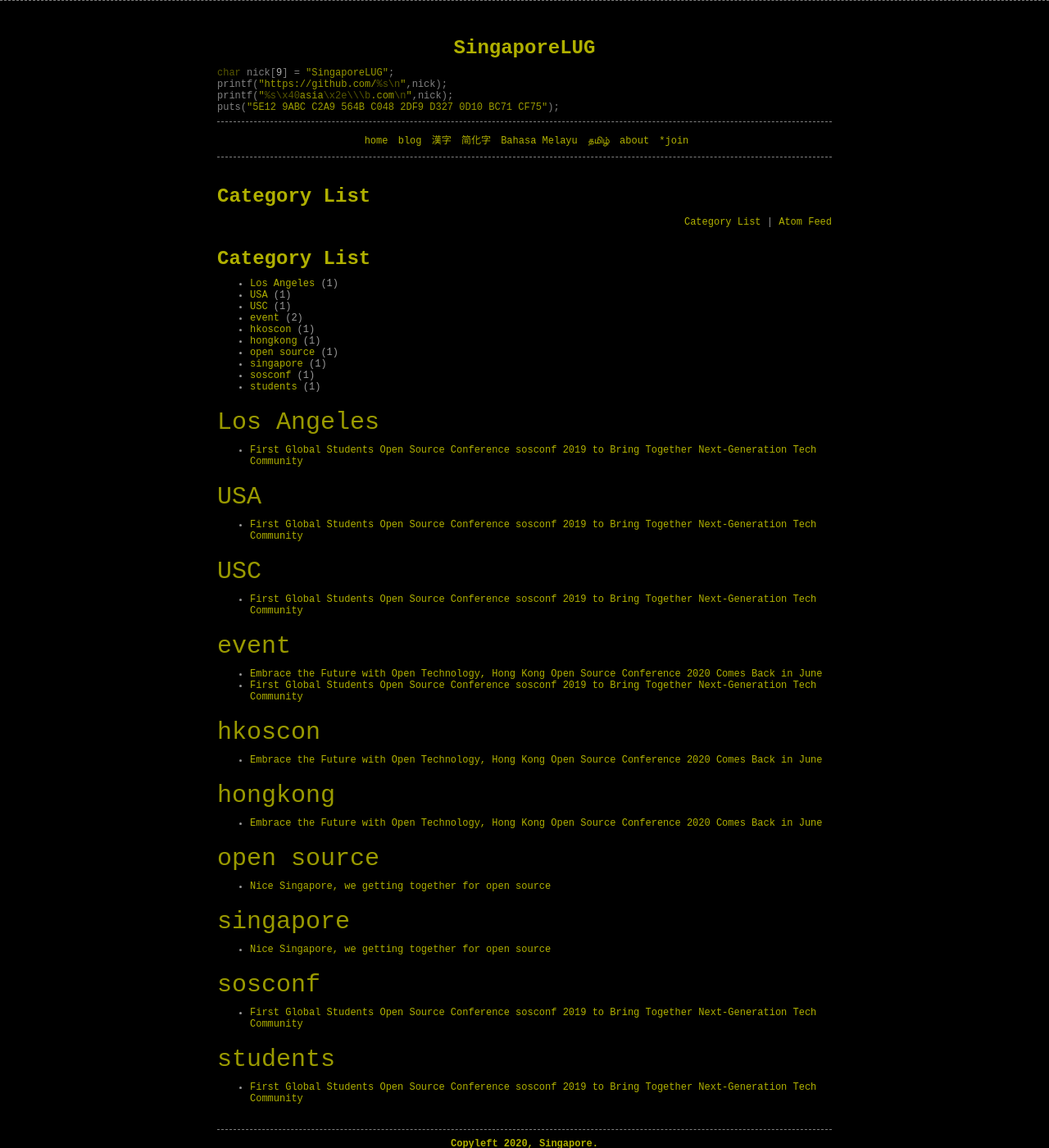
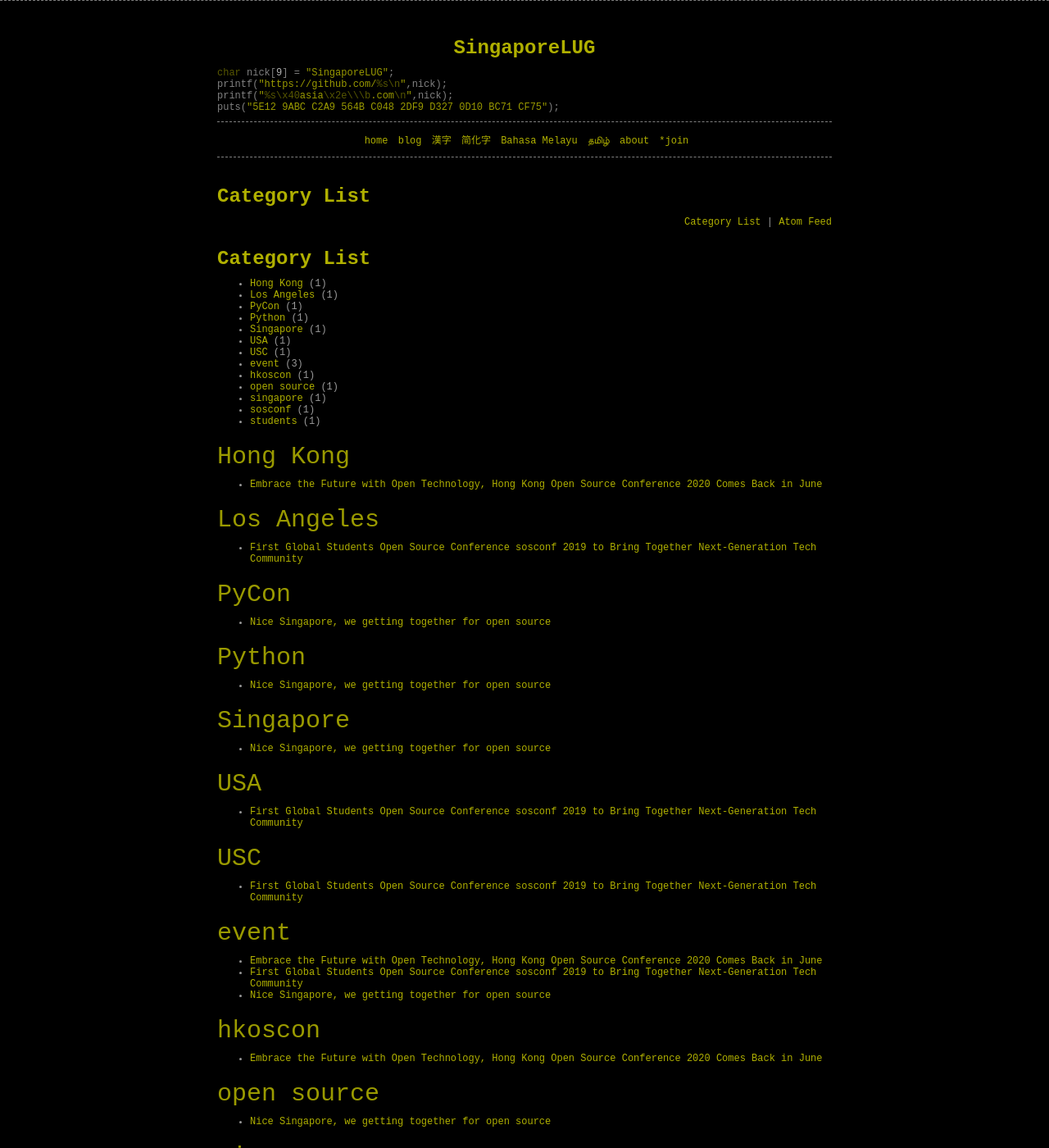
Before and after one commit to SingaporeLUG/singaporelug.org, a Jekyll site: the page built from category.md, in a window 1280 px wide and 1400 px high. Shown: the whole window at 82% size. Built offline with Jekyll 4.4.1, drawn with Linux system fonts in a browser that asks for light colours; some of the changed lines change nothing that is shown.

Commit message:
add pycon event

```diff
--- /dev/null
+++ b/_posts/2018/2018-05-10-PyCon-APAC-2018 .md
@@ -0,0 +1,25 @@
+---
+layout: post
+title:	"Nice Singapore, we getting together for open source"
+date:	2018-05-10 03:00:00
+categories:
+    - blog
+tags:
+    - Singapore
+    - Python
+    - PyCon
+    - event
+---
+PyCon APAC 2018 is back in Singapore from May 31 to June 2 2018. The last time in Singapore was in 2012.
+
+![PyCon APAC 2018](https://singaporelug.org/images/posts/2018/pycon-apac-2018-front.jpg)
+
+4 keynote speakers with machine learning and data science is now announced: Katharine Jarmul, Radim Řehůřek, Alan Descoins and Dr. Yves J. Hilpisch. Call for Proposals is still on going until May 1st.
+
+Education Summit and Young Coders’ Workshops are 2 other highlights in PyCon APAC 2018. Education Summit is a gathering of educators focused on bringing computational thinking and coding literacy, through Python, to the classroom and the community. Organisers invite passionate educators to join the discussion, share insights, learn things and build networks!
+
+Young Coders’ Workshops targets for younger audience aged 18 and below, this aims to enthuse the young about the joy of experiential and hands-on learning through Python coding.
+
+Tickets: https://www.eventnook.com/event/pyconapac2018
+Call For Proposals: https://www.papercall.io/pycon-apac-2018
+PyCon APAC 2018 website: https://pycon.sg/
--- a/_posts/2020/2020-06-10-hong-kong-oscon-2020.md
+++ b/_posts/2020/2020-06-10-hong-kong-oscon-2020.md
@@ -5,7 +5,7 @@
 categories:
     - blog
 tags:
-    - hongkong
+    - Hong Kong
     - hkoscon
     - event
 ---
```
Also changed, not shown: images/posts/2018/pycon-apac-2018-front.jpg (added).
